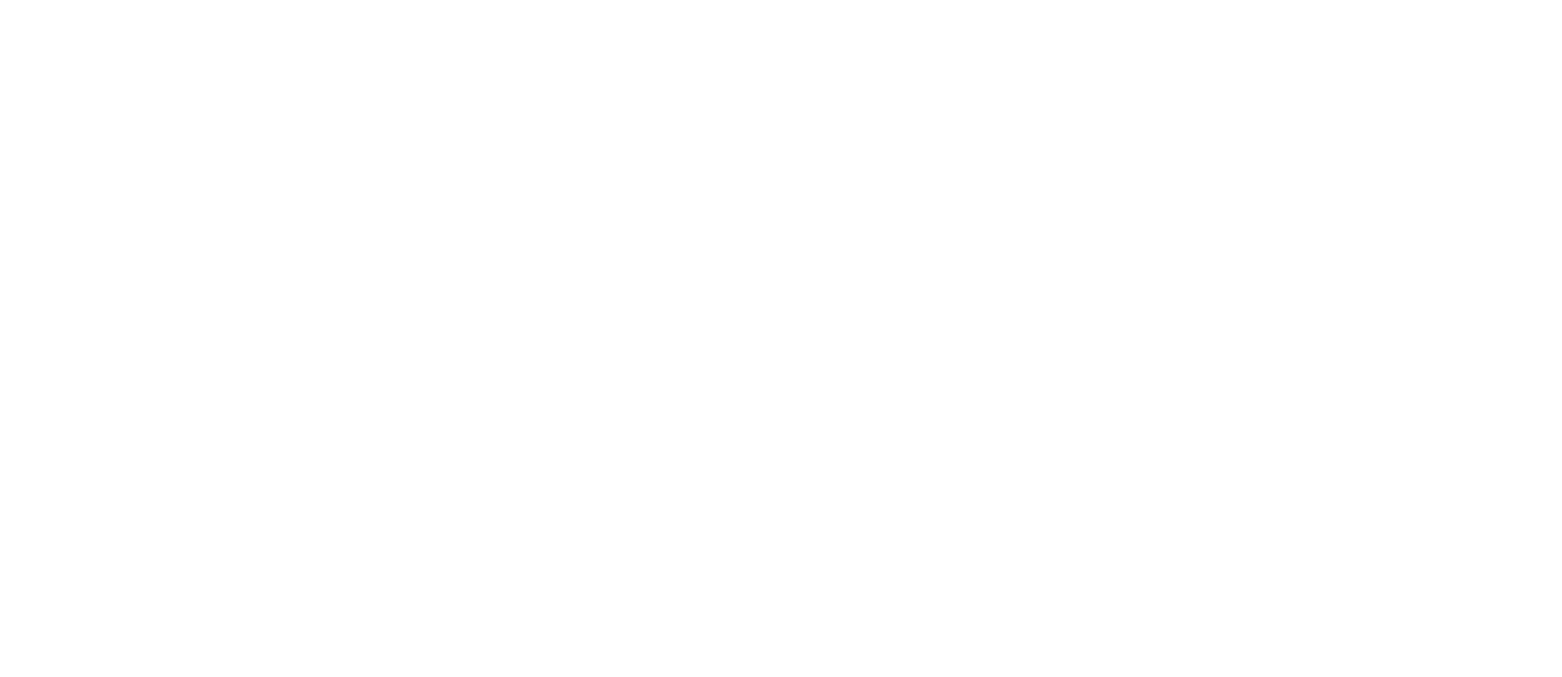
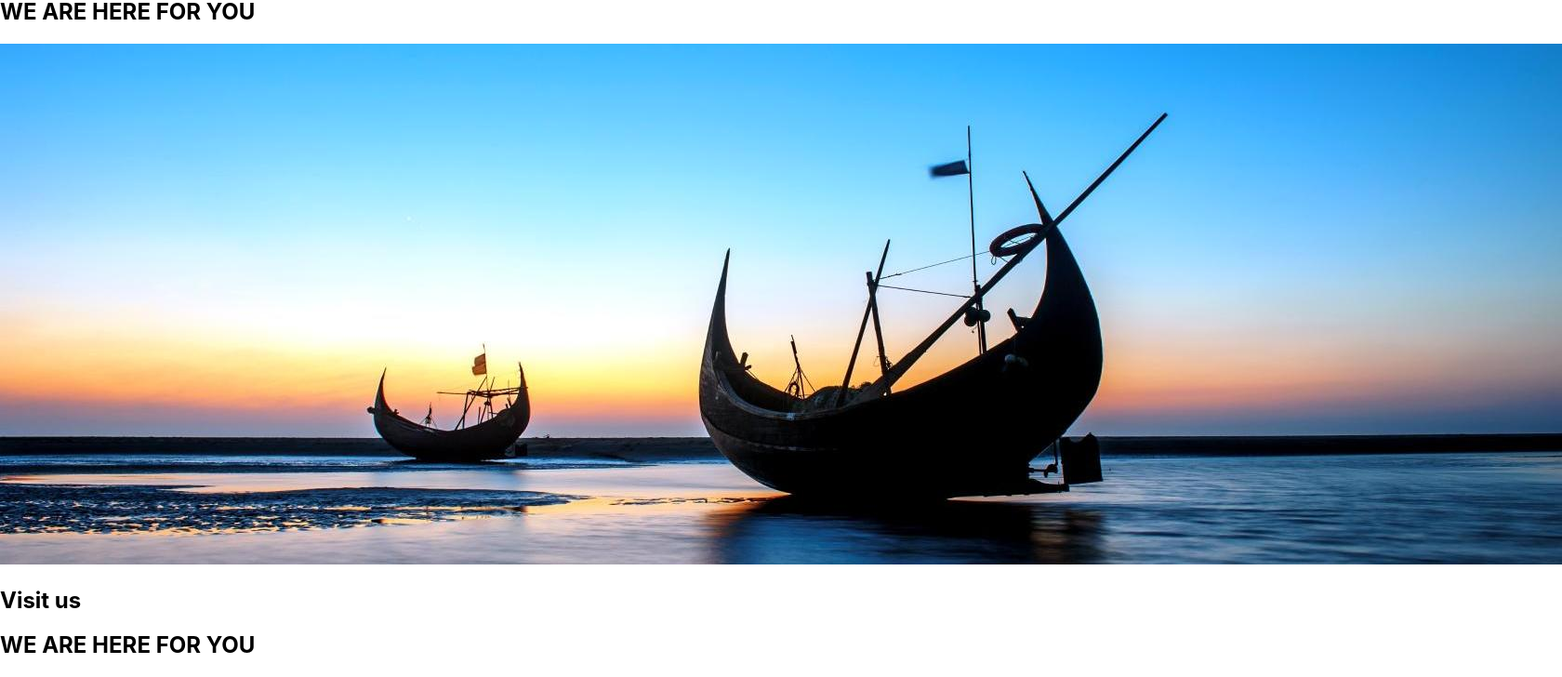
Before and after one commit to Nowshin17/Amazon_shopping_page, a React (Create React App) app: page / in a window 1280 px wide. Shown: the part 761-1489 px from the top of the page at 93% size, 1680 px wide, since content can reach past the window. Before the commit the page ends 800 px from the top, so only its background shows below. Built offline with nearby package versions, Linux system fonts and the light colour scheme; a web font is replaced by a local one.

Commit message:
Update App.js

```diff
--- a/src/App.js
+++ b/src/App.js
@@ -1,7 +1,7 @@
-// import logo from './logo.svg';
 import React,{Component} from 'react';
 import classes from './App.module.css';
 import ProductData from './Utils/ProductData';
+// importing Componrnts, there are three component
 import ProductDetails from './productDetails/productDetails';
 import ProductPreview from './productPreview/productPreview';
 import Topbar from './topbar/Topbar';
@@ -9,14 +9,15 @@ import Topbar from './topbar/Topbar';
 
 
 
+// created a class
 class App extends Component {
+
   // fatching the object from ProductData.js
   state = {
     productData: ProductData,
     currentPreviewImagePos: 0,
     currentSelectedFeature: 0,
   }
-
 
   onColorOptionClick = (pos) => {
     // const updatedPreviewImage = this.state.productData.colorOptions[pos].imageUrl
@@ -32,6 +33,8 @@ class App extends Component {
     this.setState({currentSelectedFeature: pos});
 
   }
+
+
   render(){
 
     return (
@@ -45,7 +48,7 @@ class App extends Component {
         </header>
 
 
-
+      <body>
 
         <div className={classes.mainContainer}>
 
@@ -55,13 +58,30 @@ class App extends Component {
             </div>
 
             <div className = {classes.ProductData}>
-              <ProductDetails data = {this.state.productData} onColorOptionClick ={this.onColorOptionClick} currentPreviewImagePos={this.state.currentPreviewImagePos} onFeatureItemClick={this.onFeatureItemClick} currentSelectedFeature = {this.state.currentSelectedFeature} />
+              <ProductDetails data = {this.state.productData} onColorOptionClick ={this.onColorOptionClick} currentPreviewImagePos={this.state.currentPreviewImagePos} onFeatureItemClick=
+              {this.onFeatureItemClick} currentSelectedFeature = {this.state.currentSelectedFeature} />
             </div>
 
         </div>
 
 
 
+      <div className={classes.imgb}>
+
+      <h2 className={classes.imgtext}>WE ARE HERE FOR YOU</h2>
+      <img src = "./img/1.jpg" alt = "img" ></img>
+
+      <h2 className={classes.imgtext}>Visit us</h2>
+
+      <div className={classes.bottom}>
+      <h2 className={classes.imgtext}>WE ARE HERE FOR YOU</h2>
+      </div>
+
+      </div>
+
+
+
+      </body>
       </div>
     );
 
```
